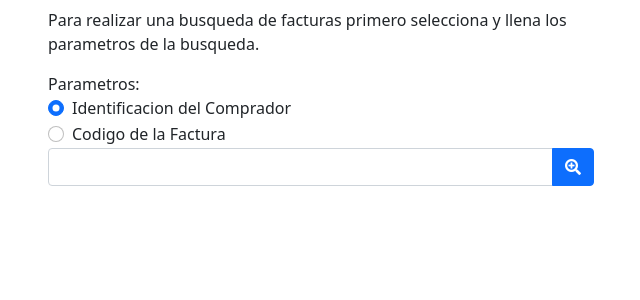
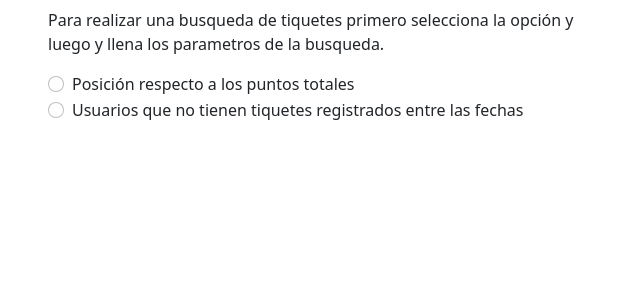
Before and after one commit to julian4u0/trabajo-sql-bases-de-datos, a PHP site: page /busquedas/busquedas.php in a window 1280 px wide. Shown: the part 56-356 px from the top of the page, without its empty margins (34-674 px from the left). Run offline with PHP 8.4, Linux system fonts and the light colour scheme; some libraries are stand-ins or nearby versions.

Commit message:
Busquedas

```diff
--- a/busquedas/busquedas.php
+++ b/busquedas/busquedas.php
@@ -28,31 +28,71 @@
     <div class="container">
         <div class="row my-2">
             <div class="col-6">
-                <p>Para realizar una busqueda de facturas primero selecciona y llena los parametros de la busqueda.</p>
-                <form action="buscar.php" target="_blank"  method="POST">
-                    <div class="form-group">
-                        <label for="">Parametros:</label>
+                <p>Para realizar una busqueda de tiquetes primero selecciona la opción y luego y llena los parametros de la busqueda.</p>
+                <form action="buscar1.php" target="_blank"  method="POST">
                     <div class="form-check">
-                            <input class="form-check-input" type="radio" name="exampleRadios" id="exampleRadios1"
-                                value="comprador" checked>
+                        <input class="form-check-input" onclick="posicion(this);" type="radio" name="exampleRadios" id="exampleRadios1"
+                            value="p">
                         <label class="form-check-label" for="exampleRadios1">
-                                Identificacion del Comprador
+                            Posición respecto a los puntos totales
                         </label>
                     </div>
+                    <div id="selectPosicion" class="input-group ">
+                        <input type="number" name="pos" id="pos" class="form-control">
+                        <button class="btn  btn-primary"  title="Buscar1" type="submit">
+                            <i class="fas fa-search-plus mx-0 my-0"> </i></button>
+                    </div>
+                    <!--librerias para usar jquery-->
+                    <script src="https://code.jquery.com/jquery-3.5.1.slim.min.js" integrity="sha384-DfXdz2htPH0lsSSs5nCTpuj/zy4C+OGpamoFVy38MVBnE+IbbVYUew+OrCXaRkfj" crossorigin="anonymous"></script>
+                    <script src="https://cdn.jsdelivr.net/npm/bootstrap@4.5.3/dist/js/bootstrap.bundle.min.js" integrity="sha384-ho+j7jyWK8fNQe+A12Hb8AhRq26LrZ/JpcUGGOn+Y7RsweNrtN/tE3MoK7ZeZDyx" crossorigin="anonymous"></script>
+                    <!--controlador de los tipo radio-->
+                    <script>
+                        $("#selectPosicion").hide();
+                        function posicion(myRadio) {
+
+
+                            if(myRadio.value==="p"){
+
+                                $("#selectPosicion").show();
+                            }
+                            $("#pos").val('');
+                        }
+                    </script>
+                </form>
+
+                <form action="buscar2.php" target="_blank"  method="POST">
                     <div class="form-check">
-                            <input class="form-check-input" type="radio" name="exampleRadios" id="exampleRadios2"
-                                value="factura">
-                            <label class="form-check-label" for="exampleRadios2">
-                                Codigo de la Factura
+                        <input class="form-check-input" onclick="fechas(this);" type="radio" name="exampleRadios" id="exampleRadios1"
+                            value="f">
+                        <label class="form-check-label" for="exampleRadios1">
+                            Usuarios que no tienen tiquetes registrados entre las fechas
                         </label>
                     </div>
-                    </div>
-                    <div class="input-group ">
-                        <input type="text" name="identificacion" id="identificacion" class="form-control">
-                        <button class="btn  btn-primary"  title="Buscar" type="submit">
+                    <div id="selectFechas" class="input-group ">
+                        <input type="date" name="f1" id="f1" class="form-control">
+                        <input type="date" name="f2" id="f2" class="form-control">
+                        <button class="btn  btn-primary"  title="Buscar2" type="submit">
                             <i class="fas fa-search-plus mx-0 my-0"> </i></button>
                     </div>
+                    <!--librerias para usar jquery-->
+                    <script src="https://code.jquery.com/jquery-3.5.1.slim.min.js" integrity="sha384-DfXdz2htPH0lsSSs5nCTpuj/zy4C+OGpamoFVy38MVBnE+IbbVYUew+OrCXaRkfj" crossorigin="anonymous"></script>
+                    <script src="https://cdn.jsdelivr.net/npm/bootstrap@4.5.3/dist/js/bootstrap.bundle.min.js" integrity="sha384-ho+j7jyWK8fNQe+A12Hb8AhRq26LrZ/JpcUGGOn+Y7RsweNrtN/tE3MoK7ZeZDyx" crossorigin="anonymous"></script>
+                    <!--controlador de los tipo radio-->
+                    <script>
+                        $("#selectFechas").hide();
+                        function fechas(myRadio) {
+
+
+                            if(myRadio.value==="f"){
+
+                                $("#selectFechas").show();
+                            }
+                            $("#pos").val('');
+                        }
+                    </script>
                 </form>
+
+
             </div>
 
         </div>
```
Also changed, not shown: busquedas/buscar1.php (added, +64 -0 lines), busquedas/buscar2.php (added, +59 -0 lines). Lines whose indentation alone changed are shown as unchanged.
